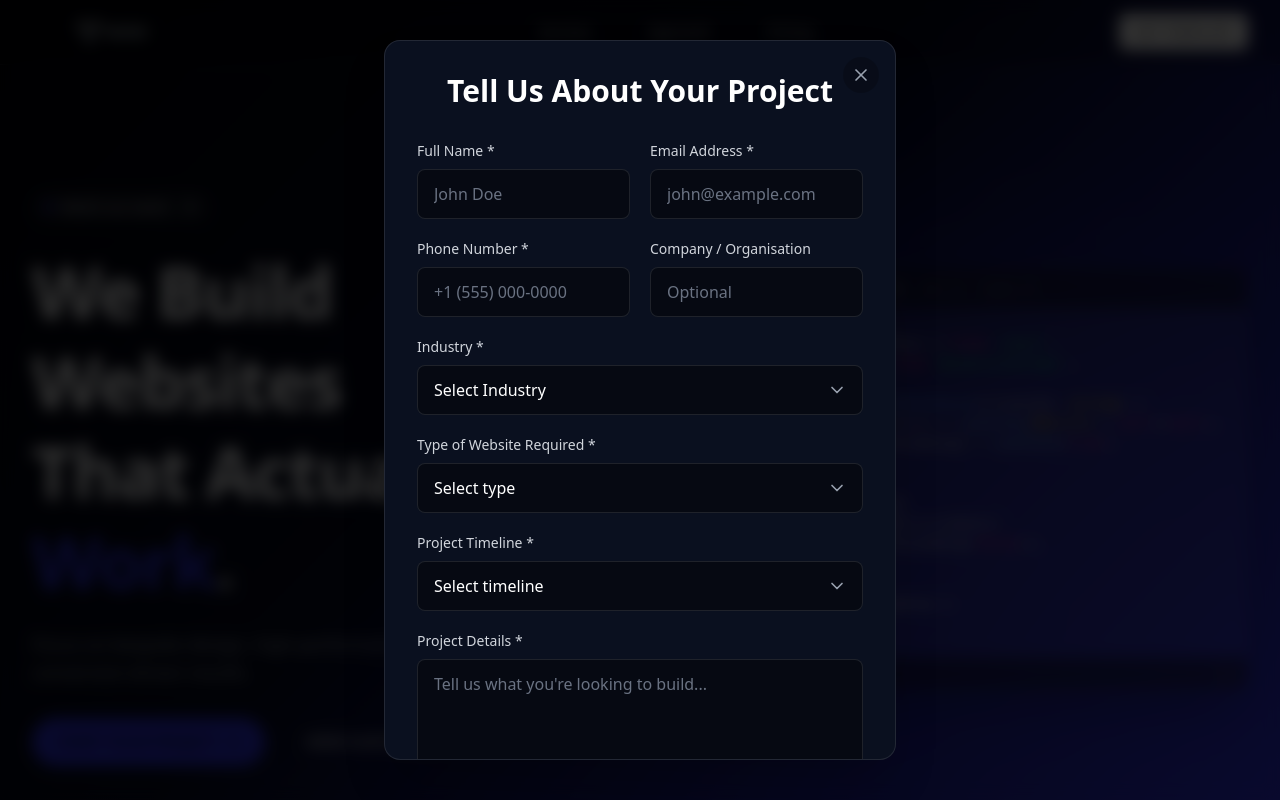
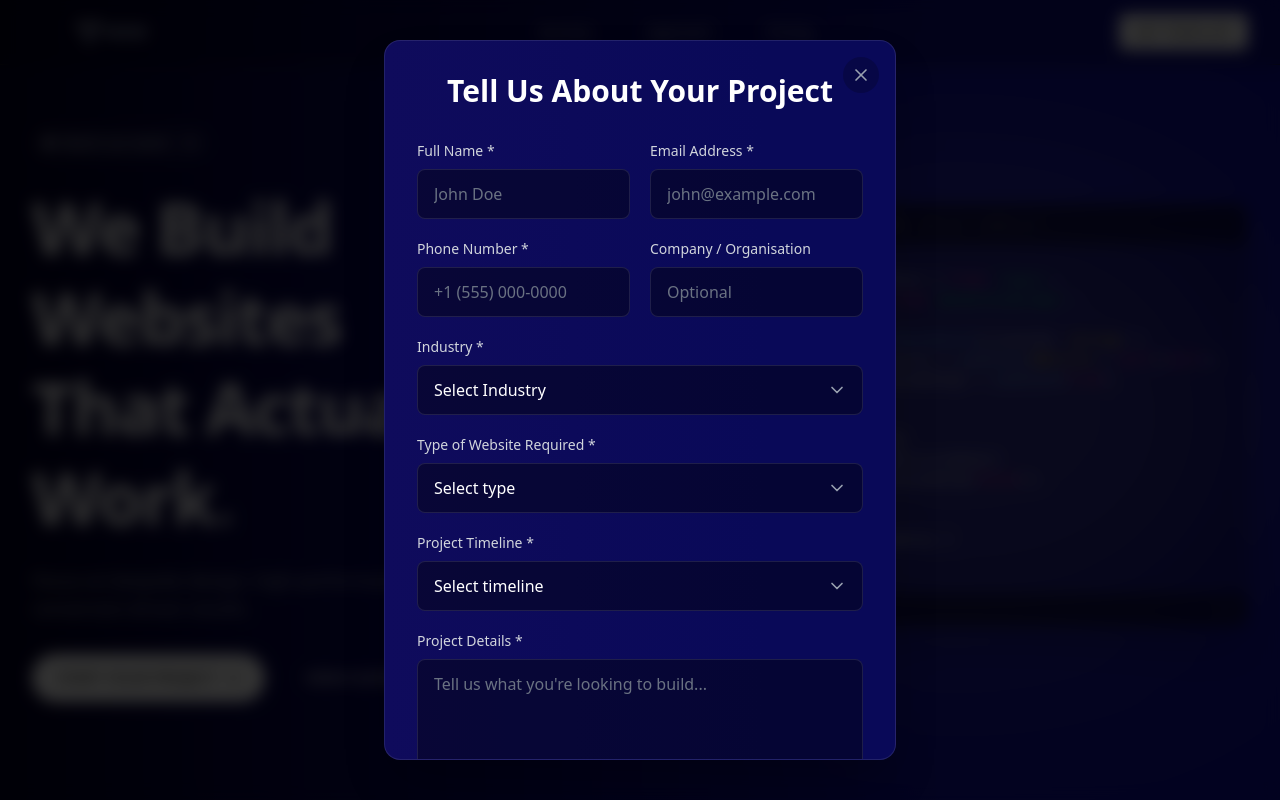
Before and after one commit to We-Got-Website/WeGotWebsite, a React (Vite) app: page / in a window 1280 px wide. Both pictures are taken after a click on the button "START YOUR PROJECT". Shown: the top 800 px of the page. Built offline with nearby package versions, Linux system fonts and the light colour scheme.

Commit message:
color changes and few bug fixes
Made some changes to the color theme. Adjusted the gap between the content and the navbar of the website. And fixed the pricing page making all the forms work properly.

```diff
--- a/src/components/Hero.tsx
+++ b/src/components/Hero.tsx
@@ -7,7 +7,7 @@ interface HeroProps {
 
 export default function Hero({ onOpenProjectModal }: HeroProps) {
   return (
-    <div className="relative pt-32 pb-20 lg:pt-48 lg:pb-32 overflow-hidden">
+    <div className="relative pt-24 pb-20 lg:pt-32 lg:pb-32 overflow-hidden">
       <div className="max-w-7xl mx-auto px-4 sm:px-6 lg:px-8 relative z-10">
         <div className="grid grid-cols-1 lg:grid-cols-2 gap-12 items-center">
           <motion.div
@@ -21,10 +21,10 @@ export default function Hero({ onOpenProjectModal }: HeroProps) {
               <ArrowRight className="w-4 h-4 ml-1" />
             </div>
 
-            <h1 className="text-5xl lg:text-7xl font-bold tracking-tight mb-6 leading-tight">
+            <h2 className="text-5xl lg:text-7xl font-bold tracking-tight mb-6 leading-tight">
               We Build Websites<br />
               That Actually <span className="text-[var(--color-primary)]">Work</span><span className="animate-pulse">.</span>
-            </h1>
+            </h2>
 
             <p className="text-lg text-gray-400 mb-8 max-w-lg">
               Focus on bespoke design, high-performance code, and conversion-driven results.
@@ -34,7 +34,7 @@ export default function Hero({ onOpenProjectModal }: HeroProps) {
               <button
                 onClick={onOpenProjectModal}
                 className="bg-[var(--color-primary)] hover:bg-[var(--color-primary-hover)] text-black px-6 py-3 rounded-full font-medium flex items-center gap-2 transition-colors"
-                >
+              >
                 START YOUR PROJECT
                 <ArrowRight className="w-4 h-4" />
               </button>
@@ -52,7 +52,7 @@ export default function Hero({ onOpenProjectModal }: HeroProps) {
             className="relative"
           >
             <div className="absolute inset-0 bg-[var(--color-primary)] opacity-20 blur-[100px] rounded-full"></div>
-            <div className="bg-white/5 backdrop-blur-md border border-white/10 rounded-xl overflow-hidden shadow-2xl relative z-10">
+            <div className="bg-black/20 backdrop-blur-md border border-white/10 rounded-xl overflow-hidden shadow-2xl relative z-10">
               <div className="flex items-center gap-2 px-4 py-3 border-b border-white/10 bg-black/40">
                 <div className="flex gap-1.5">
                   <div className="w-3 h-3 rounded-full bg-red-500"></div>
@@ -68,20 +68,20 @@ export default function Hero({ onOpenProjectModal }: HeroProps) {
               <div className="p-6 font-mono text-sm overflow-x-auto">
                 <pre className="text-gray-300">
                   <code>
-                    <span className="text-pink-500">import</span> {'{'} useState, useEffect {'}'} <span className="text-pink-500">from</span> <span className="text-green-400">'react'</span>;<br/>
-                    <span className="text-pink-500">import</span> {'{'} fetchMetrics {'}'} <span className="text-pink-500">from</span> <span className="text-green-400">'@/services/api'</span>;<br/>
-                    <br/>
-                    <span className="text-pink-500">export function</span> <span className="text-blue-400">useClientDashboard</span>(clientId: <span className="text-yellow-300">string</span>) {'{'}<br/>
-                    {'  '}<span className="text-pink-500">const</span> [metrics, setMetrics] = <span className="text-blue-300">useState</span>&lt;<span className="text-yellow-300">Metrics</span> | <span className="text-pink-500">null</span>&gt;(<span className="text-pink-500">null</span>);<br/>
-                    {'  '}<span className="text-pink-500">const</span> [isLoading, setIsLoading] = <span className="text-blue-300">useState</span>(<span className="text-pink-500">true</span>);<br/>
-                    <br/>
-                    {'  '}<span className="text-blue-300">useEffect</span>(() =&gt; {'{'}<br/>
-                    {'    '}<span className="text-blue-300">fetchMetrics</span>(clientId)<br/>
-                    {'      '}.<span className="text-blue-300">then</span>(data =&gt; setMetrics(data))<br/>
-                    {'      '}.<span className="text-blue-300">finally</span>(() =&gt; setIsLoading(<span className="text-pink-500">false</span>));<br/>
-                    {'  '}, [clientId]);<br/>
-                    <br/>
-                    {'  '}<span className="text-pink-500">return</span> {'{'} metrics, isLoading {'}'};<br/>
+                    <span className="text-pink-500">import</span> {'{'} useState, useEffect {'}'} <span className="text-pink-500">from</span> <span className="text-green-400">'react'</span>;<br />
+                    <span className="text-pink-500">import</span> {'{'} fetchMetrics {'}'} <span className="text-pink-500">from</span> <span className="text-green-400">'@/services/api'</span>;<br />
+                    <br />
+                    <span className="text-pink-500">export function</span> <span className="text-blue-400">useClientDashboard</span>(clientId: <span className="text-yellow-300">string</span>) {'{'}<br />
+                    {'  '}<span className="text-pink-500">const</span> [metrics, setMetrics] = <span className="text-blue-300">useState</span>&lt;<span className="text-yellow-300">Metrics</span> | <span className="text-pink-500">null</span>&gt;(<span className="text-pink-500">null</span>);<br />
+                    {'  '}<span className="text-pink-500">const</span> [isLoading, setIsLoading] = <span className="text-blue-300">useState</span>(<span className="text-pink-500">true</span>);<br />
+                    <br />
+                    {'  '}<span className="text-blue-300">useEffect</span>(() =&gt; {'{'}<br />
+                    {'    '}<span className="text-blue-300">fetchMetrics</span>(clientId)<br />
+                    {'      '}.<span className="text-blue-300">then</span>(data =&gt; setMetrics(data))<br />
+                    {'      '}.<span className="text-blue-300">finally</span>(() =&gt; setIsLoading(<span className="text-pink-500">false</span>));<br />
+                    {'  '}, [clientId]);<br />
+                    <br />
+                    {'  '}<span className="text-pink-500">return</span> {'{'} metrics, isLoading {'}'};<br />
                     {'}'}
                   </code>
                 </pre>
--- a/src/components/Pricing.tsx
+++ b/src/components/Pricing.tsx
@@ -168,7 +168,10 @@ export default function Pricing({ onOpenProjectModal }: PricingProps) {
               </ul>
             </div>
 
-            <button className="w-full bg-transparent border border-white/20 hover:bg-white/10 text-white py-3 rounded-full font-medium transition-colors">
+            <button
+              onClick={onOpenProjectModal}
+              className="w-full bg-transparent border border-white/20 hover:bg-white/10 text-white py-3 rounded-full font-medium transition-colors"
+            >
               TALK TO SALES
             </button>
           </motion.div>
--- a/src/components/ProjectModal.tsx
+++ b/src/components/ProjectModal.tsx
@@ -60,7 +60,8 @@ export default function ProjectModal({ isOpen, onClose }: ProjectModalProps) {
             initial={{ opacity: 0, scale: 0.95, y: 20 }}
             animate={{ opacity: 1, scale: 1, y: 0 }}
             exit={{ opacity: 0, scale: 0.95, y: 20 }}
-            className="relative w-full max-w-lg bg-[#0a101f] border border-white/10 rounded-2xl shadow-2xl overflow-hidden z-10 flex flex-col max-h-[90vh]"
+            className="relative w-full max-w-lg border border-white/10 rounded-2xl shadow-2xl overflow-hidden z-10 flex flex-col max-h-[90vh]"
+            style={{ background: 'linear-gradient(90deg, rgba(15, 11, 92, 1) 0%, rgba(9, 9, 88, 1) 74%)' }}
           >
             <button
               onClick={onClose}
--- a/src/index.css
+++ b/src/index.css
@@ -1,16 +1,17 @@
 @import "tailwindcss";
 
 @theme {
-  --color-primary: #2e31e1;
-  --color-primary-hover: #1e21b1;
-  --color-bg: transparent;
-  --color-card: rgba(255, 255, 255, 0.03);
-  --color-border: rgba(255, 255, 255, 0.1);
-  --color-text-muted: #9ca3af;
+  --color-primary: #ffffff;
+  --color-primary-hover: #e5e5e5;
+  --color-bg: #000000;
+  --color-card: #0a0a0a;
+  --color-border: #1a1a1a;
+  --color-text-muted: #a1a1aa;
 }
 
 body {
-  background: linear-gradient(135deg, #000108 0%, #050a1f 45%, #2e31e1 100%);
+  background: #020024;
+  background: linear-gradient(90deg, rgba(2, 0, 36, 1) 0%, rgba(14, 14, 158, 1) 74%);
   background-attachment: fixed;
   color: white;
   font-family: 'Inter', system-ui, sans-serif;
@@ -21,13 +22,16 @@ body {
 ::-webkit-scrollbar {
   width: 8px;
 }
+
 ::-webkit-scrollbar-track {
   background: #000;
 }
+
 ::-webkit-scrollbar-thumb {
   background: rgba(255, 255, 255, 0.2);
   border-radius: 4px;
 }
+
 ::-webkit-scrollbar-thumb:hover {
   background: rgba(255, 255, 255, 0.3);
 }
@@ -39,5 +43,5 @@ body {
 }
 
 .glow-primary {
-  box-shadow: 0 0 40px -10px rgba(46, 49, 225, 0.3);
+  box-shadow: 0 0 40px -10px rgba(255, 255, 255, 0.1);
 }
```
Also changed, not shown: src/components/FeatureShowcase.tsx (+16 -16 lines), 1 other file (tests, documents, lock files or other folders).
